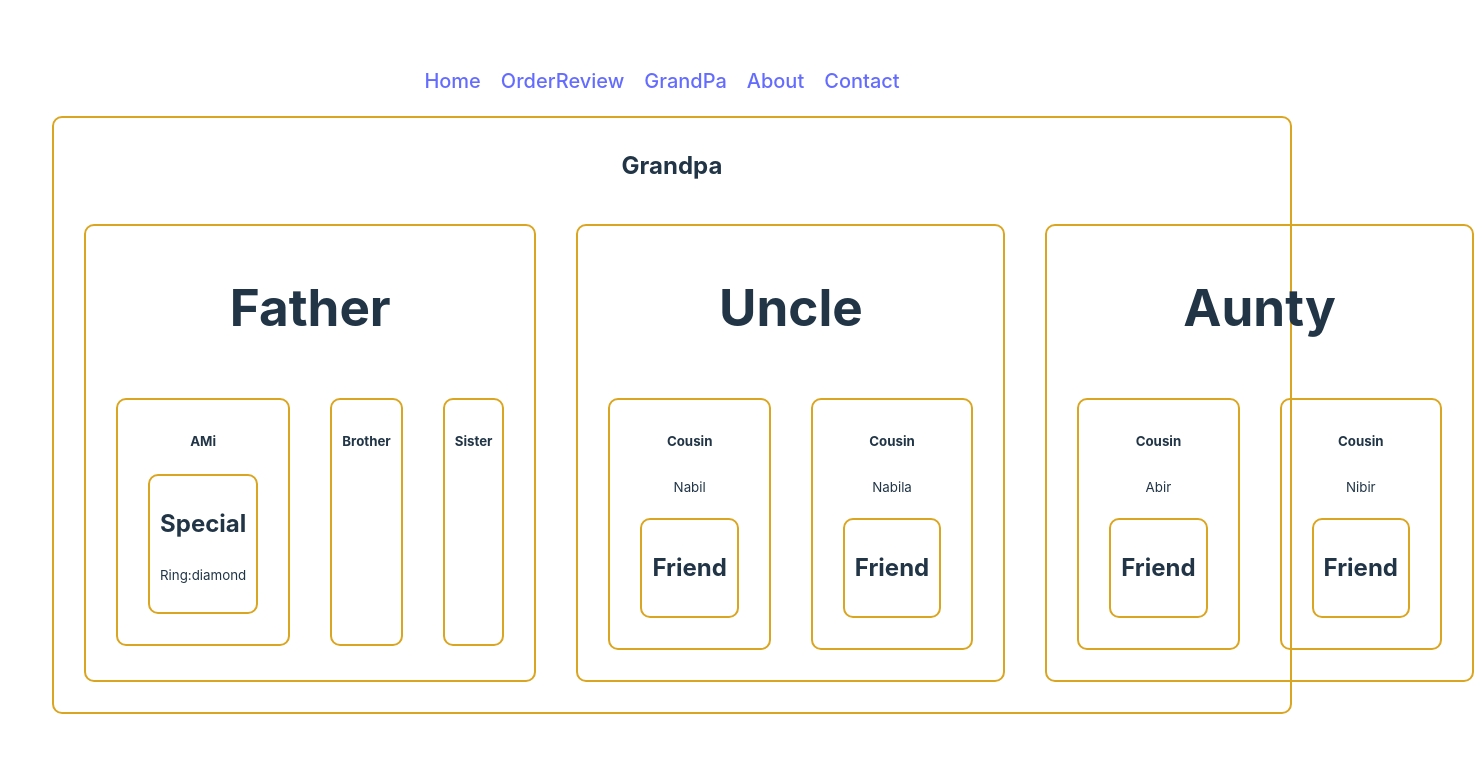
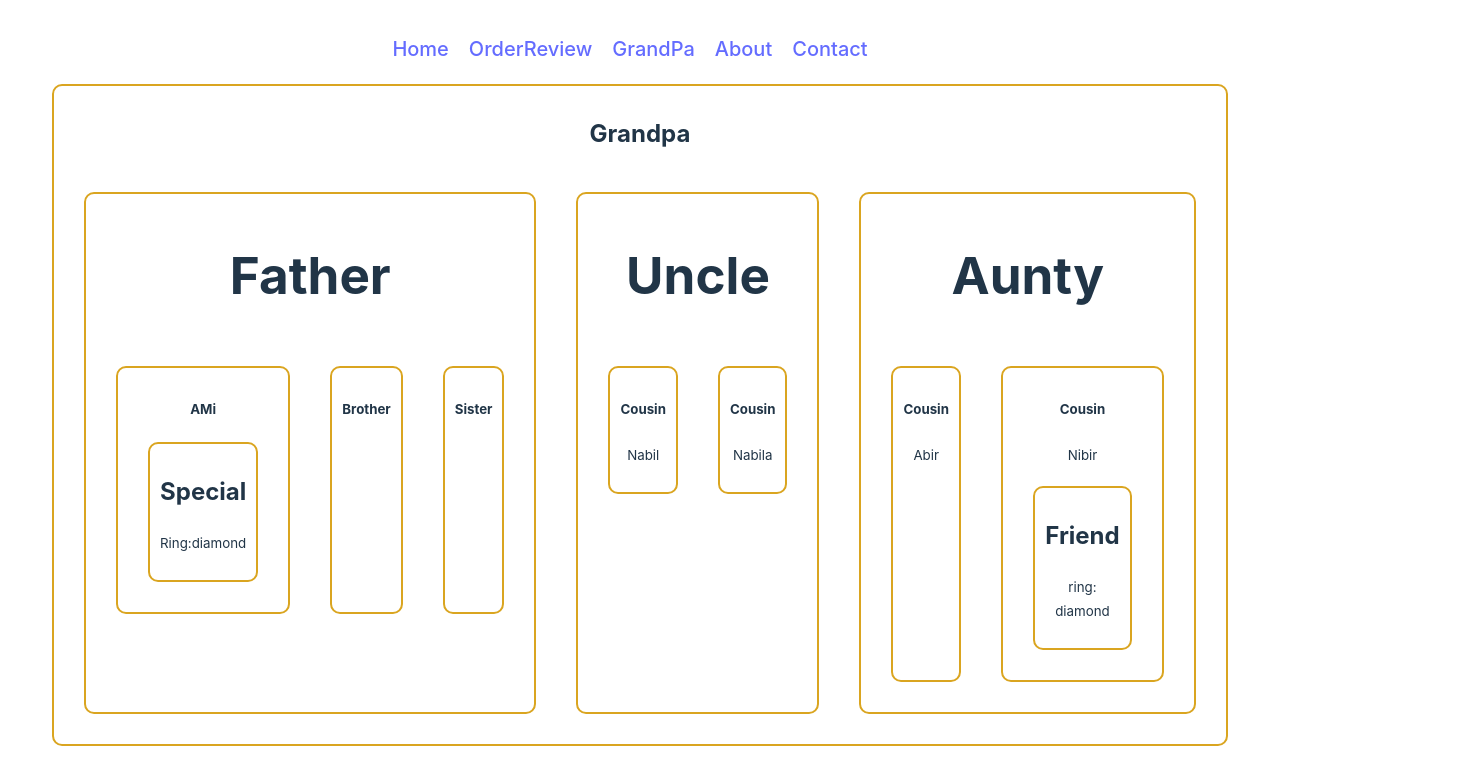
Before and after one commit to mdgausulislam/react-t-shirt-project, a React (Vite) app: page /grandpa in a window 1280 px wide. Shown: the top 784 px of the page, 1474 px wide, since content can reach past the window. Built offline with nearby package versions, Linux system fonts and the light colour scheme.

Commit message:
update section

```diff
--- a/src/components/Aunty/Aunty.jsx
+++ b/src/components/Aunty/Aunty.jsx
@@ -1,13 +1,13 @@
 import React from 'react';
 import Cousin from '../Cousin/Cousin';
 
-const Aunty = () => {
+const Aunty = ({ring}) => {
     return (
         <div>
             <h1>Aunty</h1>
             <section className='flex'>
                 <Cousin>Abir</Cousin>
-                <Cousin>Nibir</Cousin>
+                <Cousin hasFriend={true} ring={ring}>Nibir</Cousin>
             </section>
         </div>
     );
--- a/src/components/Cousin/Cousin.jsx
+++ b/src/components/Cousin/Cousin.jsx
@@ -1,12 +1,12 @@
 import React from 'react';
 import Friend from '../Friend/Friend';
 
-const Cousin = ({children,hasFriend}) => {
+const Cousin = ({children,hasFriend,ring}) => {
     return (
         <div>
             <h5>Cousin</h5>
             <p><small>{children}</small></p>
-            <Friend></Friend>
+            {hasFriend && <Friend ring={ring}></Friend>}
         </div>
     );
 };
--- a/src/components/Friend/Friend.jsx
+++ b/src/components/Friend/Friend.jsx
@@ -1,9 +1,10 @@
 import React from 'react';
 
-const Friend = () => {
+const Friend = ({ring}) => {
     return (
         <div>
-            <h2>Friend</h2>
+            <h2>Friend </h2>
+            {ring &&<p><small>ring: {ring}</small></p>}
         </div>
     );
 };
--- a/src/components/GrandPa/GrandPa.jsx
+++ b/src/components/GrandPa/GrandPa.jsx
@@ -12,7 +12,7 @@ const GrandPa = () => {
             <section className='flex'>
                 <Father ring={ring}></Father>
                 <Uncle></Uncle>
-                <Aunty></Aunty>
+                <Aunty ring={ring}></Aunty>
             </section>
         </div>
     );
```
